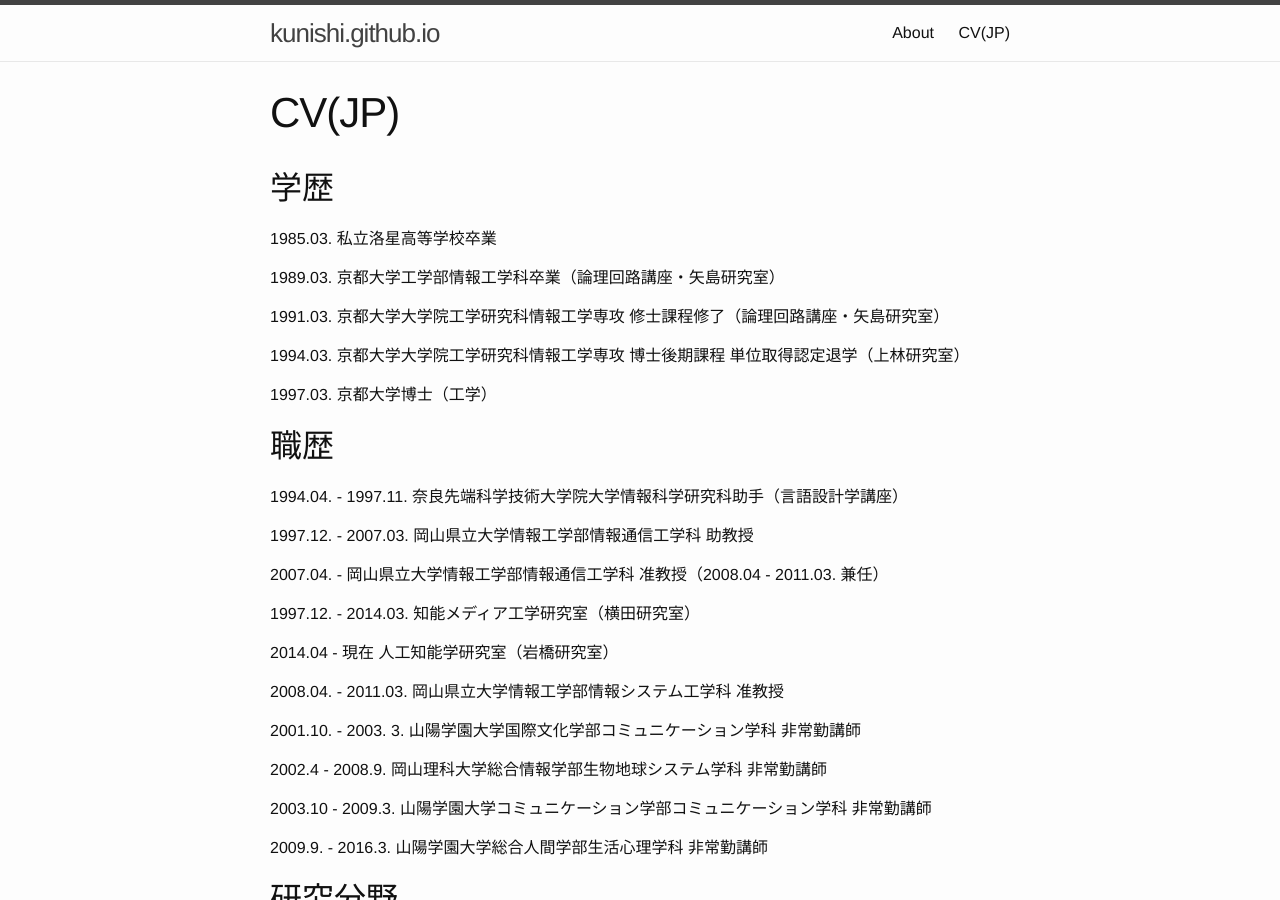
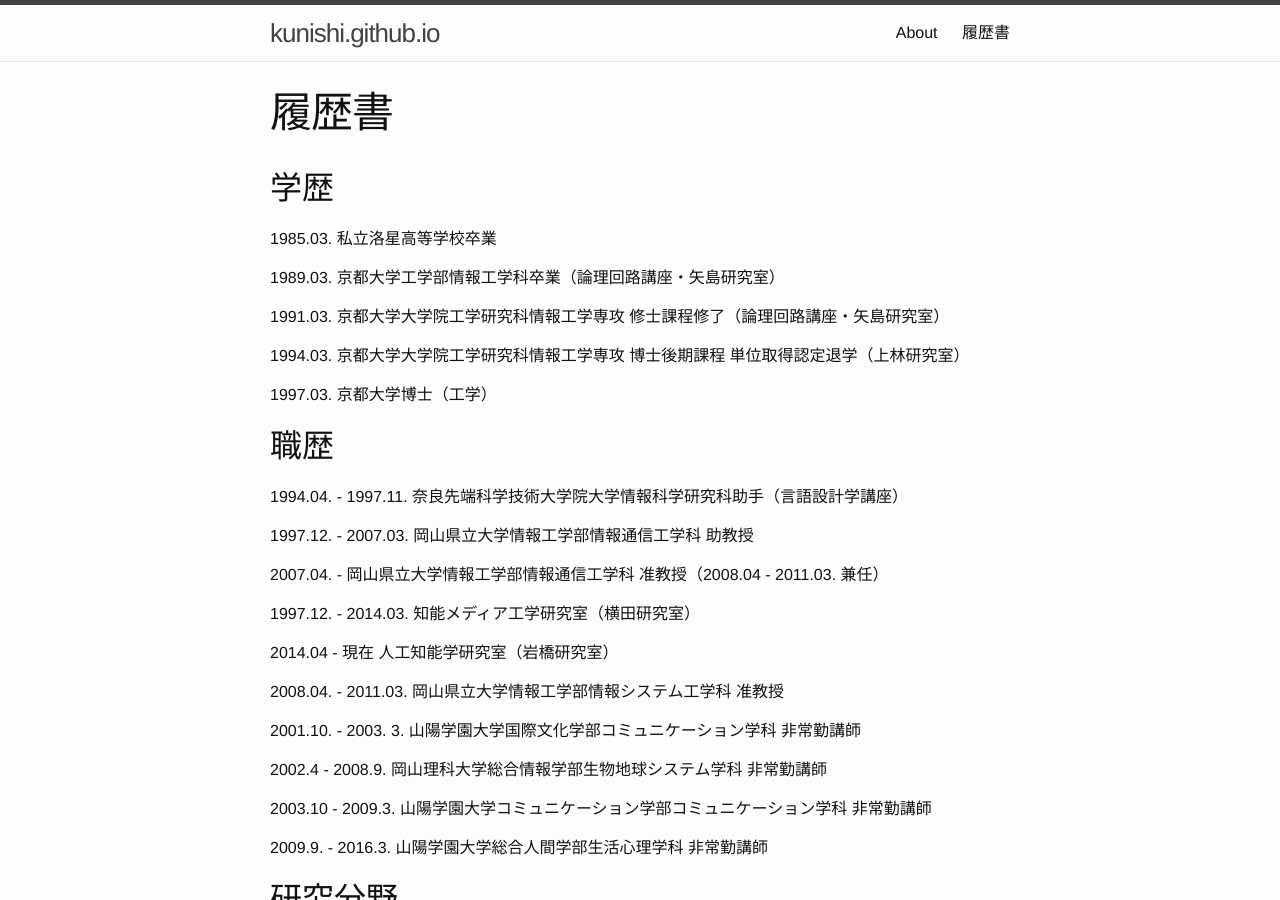
Before and after one commit to kunishi/kunishi.github.io, a Jekyll site: the page built from cv.md, in a window 1280 px wide and 900 px high. Built offline with Jekyll 4.4.1, drawn with Linux system fonts in a browser that asks for light colours.

Commit message:
update title.

```diff
--- a/cv.md
+++ b/cv.md
@@ -1,6 +1,6 @@
 ---
 layout: page
-title: CV(JP)
+title: 履歴書
 tags: header
 ---
 ## 学歴
```
